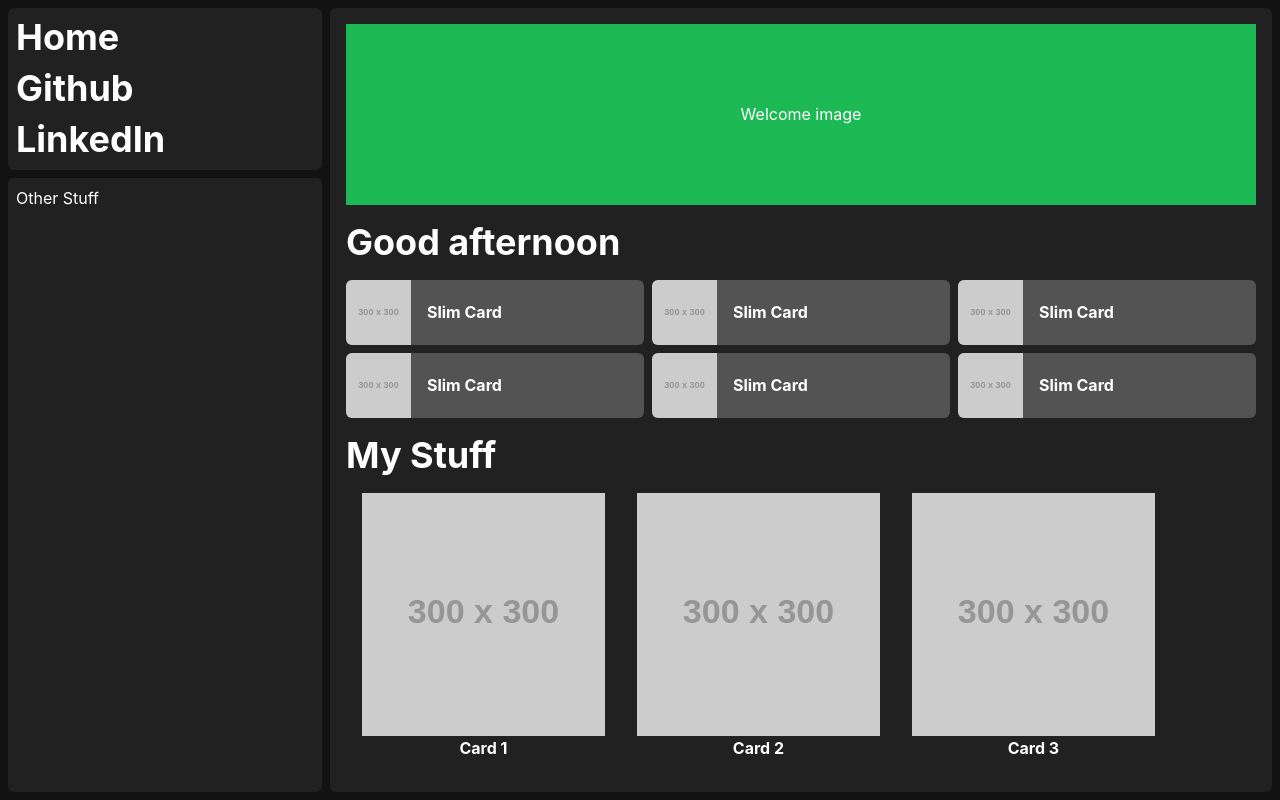
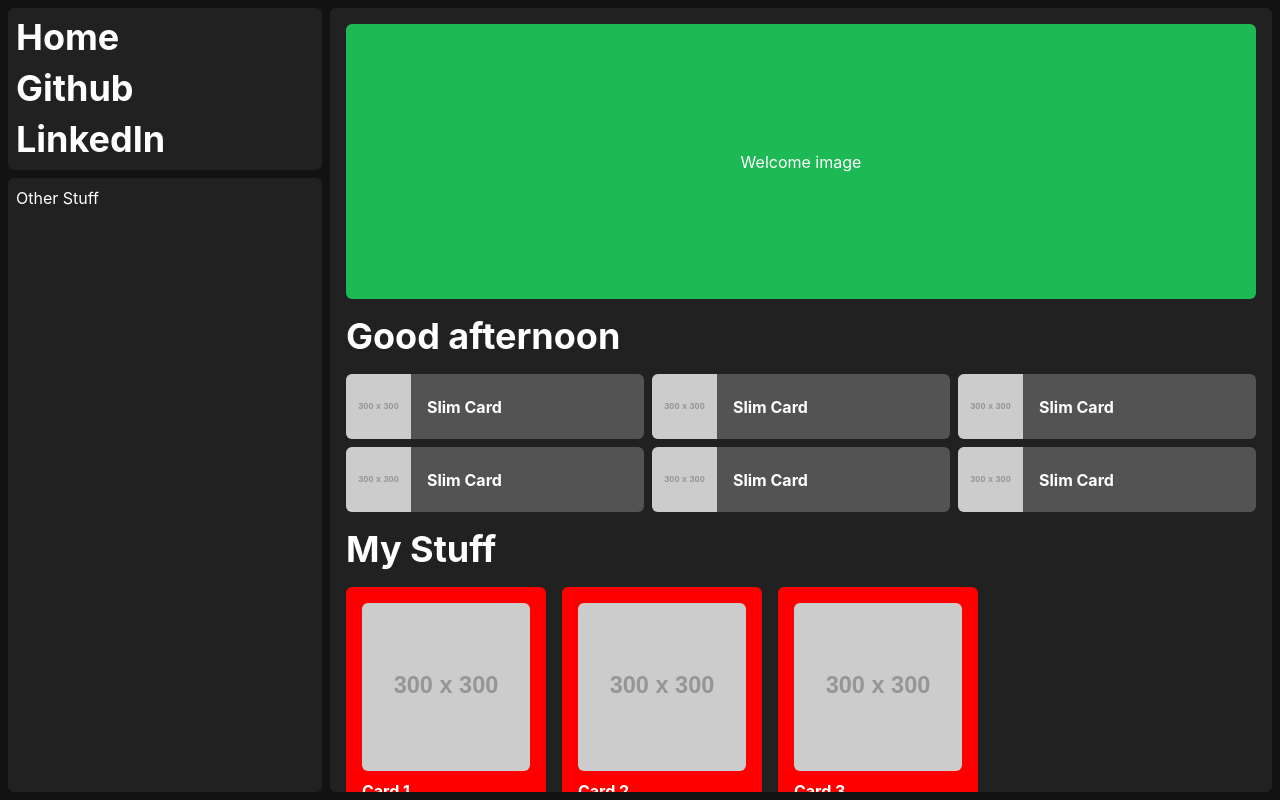
Before and after one commit to jimburch/spotify-portfolio, a Next.js app: page / in a window 1280 px wide. Built offline with nearby package versions, Linux system fonts and the light colour scheme.

Commit message:
carousel cards and footer

```diff
--- a/app/page.tsx
+++ b/app/page.tsx
@@ -2,13 +2,30 @@ import { Carousel, SlimCard } from "@/components";
 import {
   Box,
   Center,
+  Divider,
   Flex,
   Heading,
   SimpleGrid,
+  Text,
   VStack,
 } from "@chakra-ui/react";
 
 const GAP = 2;
+
+const scrollbarStyles = {
+  "&::-webkit-scrollbar": {
+    width: "10px",
+  },
+  "&::-webkit-scrollbar-track": {
+    background: "brand.gray.dark",
+  },
+  "&::-webkit-scrollbar-thumb": {
+    background: "brand.gray.base",
+    borderRadius: "20px",
+  },
+  scrollbarWidth: "thin",
+  scrollbarColor: "brand.gray.base brand.gray.dark",
+};
 
 export default function Home() {
   return (
@@ -35,6 +52,8 @@ export default function Home() {
           bg="brand.gray.dark"
           borderRadius="md"
           p={GAP}
+          overflowY="auto"
+          sx={scrollbarStyles}
         >
           Other Stuff
         </Box>
@@ -43,14 +62,16 @@ export default function Home() {
         flex="3 1 75%"
         direction="column"
         minW="600px"
-        h="100%"
+        minH="full"
         p={GAP}
         gap={GAP}
         borderRadius="md"
         bg="brand.gray.dark"
+        overflowY="auto"
+        sx={scrollbarStyles}
       >
-        <Flex direction="column" w="100%" maxW={1500} h="100%" p={GAP} gap={4}>
-          <Center w="100%" h={275} bg="brand.green">
+        <Flex direction="column" w="100%" maxW={1500} p={GAP} gap={4}>
+          <Center w="100%" minH={275} bg="brand.green" borderRadius="md">
             Welcome image
           </Center>
           <Heading>Good afternoon</Heading>
@@ -97,36 +118,89 @@ export default function Home() {
             cards={[
               {
                 title: "Card 1",
+                description: "This is a description",
                 image: "https://via.placeholder.com/300x300",
                 alt: "placeholder",
                 link: "#",
               },
               {
                 title: "Card 2",
+                description: "This is a description",
                 image: "https://via.placeholder.com/300x300",
                 alt: "placeholder",
                 link: "#",
               },
               {
                 title: "Card 3",
+                description: "This is a description",
                 image: "https://via.placeholder.com/300x300",
                 alt: "placeholder",
                 link: "#",
               },
               // {
               //   title: "Card 4",
+              //   description: "This is a description",
               //   image: "https://via.placeholder.com/300x300",
               //   alt: "placeholder",
               //   link: "#",
               // },
               // {
               //   title: "Card 5",
+              //   description: "This is a description",
               //   image: "https://via.placeholder.com/300x300",
               //   alt: "placeholder",
               //   link: "#",
               // },
               // {
               //   title: "Card 6",
+              //   description: "This is a description",
+              //   image: "https://via.placeholder.com/300x300",
+              //   alt: "placeholder",
+              //   link: "#",
+              // },
+            ]}
+          />
+          <Carousel
+            title="My Stuff"
+            cards={[
+              {
+                title: "Card 1",
+                description: "This is a description",
+                image: "https://via.placeholder.com/300x300",
+                alt: "placeholder",
+                link: "#",
+              },
+              {
+                title: "Card 2",
+                description: "This is a description",
+                image: "https://via.placeholder.com/300x300",
+                alt: "placeholder",
+                link: "#",
+              },
+              {
+                title: "Card 3",
+                description: "This is a description",
+                image: "https://via.placeholder.com/300x300",
+                alt: "placeholder",
+                link: "#",
+              },
+              // {
+              //   title: "Card 4",
+              //   description: "This is a description",
+              //   image: "https://via.placeholder.com/300x300",
+              //   alt: "placeholder",
+              //   link: "#",
+              // },
+              // {
+              //   title: "Card 5",
+              //   description: "This is a description",
+              //   image: "https://via.placeholder.com/300x300",
+              //   alt: "placeholder",
+              //   link: "#",
+              // },
+              // {
+              //   title: "Card 6",
+              //   description: "This is a description",
               //   image: "https://via.placeholder.com/300x300",
               //   alt: "placeholder",
               //   link: "#",
@@ -134,6 +208,10 @@ export default function Home() {
             ]}
           />
         </Flex>
+        <Divider />
+        <Flex w="full" minH={100}>
+          Footer
+        </Flex>
       </Flex>
     </Flex>
   );
--- a/components/Card/Card.tsx
+++ b/components/Card/Card.tsx
@@ -4,23 +4,34 @@ export interface CardProps {
   image: string;
   alt: string;
   title: string;
+  description: string;
   link: string;
 }
 
-export default function Card({ image, alt, title, link }: CardProps) {
+export default function Card({
+  image,
+  alt,
+  title,
+  description,
+  link,
+}: CardProps) {
   return (
     <Flex
       direction="column"
-      align="center"
+      // align="center"
       p={4}
       w="full"
-      maxW={275}
-      bg="brand.gray.dark"
+      minW={150}
+      maxW={200}
+      bg="red"
+      gap={2}
+      borderRadius="md"
     >
-      {/* <AspectRatio ratio={16 / 9}> */}
-      <Image src={image} alt={alt} objectFit="cover" />
-      {/* </AspectRatio> */}
+      <AspectRatio ratio={1 / 1} w="full" borderRadius="md" overflow="hidden">
+        <Image src={image} alt={alt} objectFit="cover" />
+      </AspectRatio>
       <Text fontWeight="bold">{title}</Text>
+      <Text>{description}</Text>
     </Flex>
   );
 }
--- a/components/Carousel/Carousel.tsx
+++ b/components/Carousel/Carousel.tsx
@@ -8,15 +8,16 @@ interface CarouselProps {
 
 export default function Carousel({ title, cards }: CarouselProps) {
   return (
-    <Flex direction="column">
+    <Flex direction="column" gap={4}>
       <Heading>{title}</Heading>
-      <Flex>
+      <Flex gap={4}>
         {cards.map((card: CardProps) => (
           <Card
             key={card.title}
-            title={card.title}
             image={card.image}
             alt={card.alt}
+            title={card.title}
+            description={card.description}
             link={card.link}
           />
         ))}
--- a/components/SlimCard/SlimCard.tsx
+++ b/components/SlimCard/SlimCard.tsx
@@ -11,7 +11,6 @@ export default function SlimCard({ image, alt, title, link }: SlimCardProps) {
   return (
     <Flex
       h={65}
-      maxW="sm"
       overflow="hidden"
       borderRadius="md"
       bg="brand.gray.base"
--- a/theme/index.ts
+++ b/theme/index.ts
@@ -1,4 +1,19 @@
 import { extendTheme } from "@chakra-ui/react";
+
+const scrollbarStyles = {
+  "&::-webkit-scrollbar": {
+    width: "10px",
+  },
+  "&::-webkit-scrollbar-track": {
+    background: "brand.gray.dark",
+  },
+  "&::-webkit-scrollbar-thumb": {
+    background: "brand.gray.base",
+    borderRadius: "20px",
+  },
+  scrollbarWidth: "thin",
+  scrollbarColor: "brand.gray.base brand.gray.dark",
+};
 
 export const theme = extendTheme({
   colors: {
@@ -12,6 +27,18 @@ export const theme = extendTheme({
       },
     },
   },
+  components: {
+    Flex: {
+      baseStyle: {
+        ...scrollbarStyles,
+      },
+    },
+    Box: {
+      baseStyle: {
+        ...scrollbarStyles,
+      },
+    },
+  },
   styles: {
     global: {
       body: {
```
